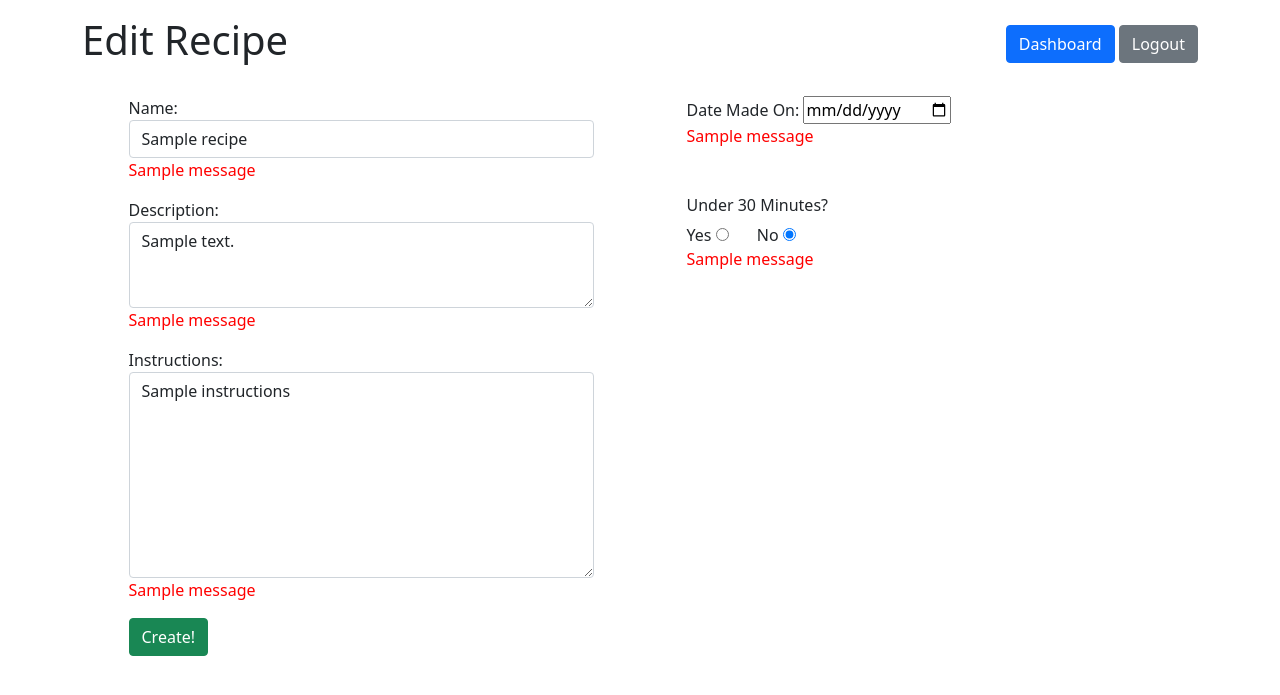
After one commit to jrduncan1/python, a Flask app: template flask_mysql/belt_review/recipes/flask_app/templates/edit_recipe.html in a window 1280 px wide. The commit adds this page. Shown: the top 695 px of the page. Run offline with Flask 2, Linux system fonts and the light colour scheme; the template is opened without the code that fills it: most values are stand-ins (such as "Sample title", 1, 10 or a date in 2020); one stand-in notice (Sample message) is shown.

Commit message:
finished recipes - edit and delete complete

```diff
--- a/flask_mysql/belt_review/recipes/flask_app/controllers/controller_user.py
+++ b/flask_mysql/belt_review/recipes/flask_app/controllers/controller_user.py
@@ -6,6 +6,7 @@ from flask_bcrypt import Bcrypt
 bcrypt = Bcrypt(app)
 
 ## Display route______________________________________________________
+# Login/registration page--if user is logged in(and didn't log out), directs them straight to the dashboard
 @app.route('/')
 def index():
     if 'uuid' in session:
@@ -13,6 +14,7 @@ def index():
     return render_template('index.html')
 
 ## Action route_______________________________________________________
+# Processes the registration of a new user
 @app.route('/register', methods = ["POST"])
 def register():
     if not model_user.User.registration_validate(request.form):
@@ -28,11 +30,13 @@ def register():
 
     return redirect('/dashboard')
 
+# Logs user out
 @app.route('/logout')
 def logout():
     session.clear()
     return redirect('/')
 
+# Logs user in
 @app.route('/login', methods = ["POST"])
 def login():
     if not model_user.User.login_validate(request.form):
--- a/flask_mysql/belt_review/recipes/flask_app/models/model_user.py
+++ b/flask_mysql/belt_review/recipes/flask_app/models/model_user.py
@@ -49,6 +49,7 @@ class User:
             return False
 
     # UPDATE____________________________________________________________
+
     # DELETE____________________________________________________________
 
     # VALIDATIONS______________________________
--- a/flask_mysql/belt_review/recipes/flask_app/templates/dashboard.html
+++ b/flask_mysql/belt_review/recipes/flask_app/templates/dashboard.html
@@ -41,6 +41,10 @@
                             {% endif %}
                             <td>
                                 <a href="/show_recipe/{{ recipe.id }}"><button class="btn btn-primary">View</button></a>
+                                {% if recipe.user_id == session['uuid'] %}
+                                    <a href="/edit_recipe/{{ recipe.id }}"><button class="btn btn-secondary">Edit</button></a>
+                                    <a href="/delete_recipe/{{ recipe.id }}"><button class="btn btn-danger">Delete</button></a>
+                                {% endif %}
                             </td>
                         </tr>
                         {% endfor %}
--- /dev/null
+++ b/flask_mysql/belt_review/recipes/flask_app/templates/edit_recipe.html
@@ -0,0 +1,97 @@
+<!DOCTYPE html>
+<html lang="en">
+
+<head>
+    <meta charset="UTF-8">
+    <meta http-equiv="X-UA-Compatible" content="IE=edge">
+    <meta name="viewport" content="width=device-width, initial-scale=1.0">
+    <!-- bootstrap css -->
+    <link href="https://cdn.jsdelivr.net/npm/bootstrap@5.1.3/dist/css/bootstrap.min.css" rel="stylesheet"
+        integrity="sha384-1BmE4kWBq78iYhFldvKuhfTAU6auU8tT94WrHftjDbrCEXSU1oBoqyl2QvZ6jIW3" crossorigin="anonymous">
+    <title>Create Recipe</title>
+</head>
+
+<body>
+    <div class="container mt-3">
+        <div class="d-flex justify-content-between align-items-center">
+            <h1>Edit Recipe</h1>
+            <div>
+                <a href="/dashboard"><button class="btn btn-primary">Dashboard</button></a>
+                <a href="/logout"><button class="btn btn-secondary">Logout</button></a>
+            </div>
+        </div>
+        <form action="/update_recipe/{{ recipe.id }}" method="POST">
+            <div class="d-flex justify-content-around">
+                <div class="col-sm-5 mt-4">
+                    <div class="mb-2">
+                        <label for="name">Name:</label>
+                        <input type="text" class="form-control" name="name" value="{{ recipe.name }}">
+                        {% for message in get_flashed_messages(category_filter='create_name') %}
+                            <div>
+                                <p class="{{ category }}" style="color: red;">{{ message }}</p>
+                            </div>
+                        {% endfor %}
+                    </div>
+                    <div class="mb-2">
+                        <label for="name">Description:</label>
+                        <textarea class="form-control" name="description" rows="3">{{ recipe.description }}</textarea>
+                        {% for message in get_flashed_messages(category_filter='create_description') %}
+                            <div>
+                                <p class="{{ category }}" style="color: red;">{{ message }}</p>
+                            </div>
+                        {% endfor %}
+                    </div>
+                    <div class="mb-2">
+                        <label for="name">Instructions:</label>
+                        <textarea class="form-control" name="instructions" rows="8">{{ recipe.instructions }}</textarea>
+                        {% for message in get_flashed_messages(category_filter='create_instructions') %}
+                            <div>
+                                <p class="{{ category }}" style="color: red;">{{ message }}</p>
+                            </div>
+                        {% endfor %}
+                    </div>
+                    <div class="mt-3">
+                        <button class="btn btn-success">Create!</button>
+                    </div>
+                </div>
+                <div class="col-sm-5 mt-4">
+                    <div class="mb-5">
+                        <label for="date_made_on">Date Made On:</label>
+                        <input type="date" name="date_made_on" value="{{ recipe.date_made_on }}">
+                        {% for message in get_flashed_messages(category_filter='create_date_made_on') %}
+                            <div>
+                                <p class="{{ category }}" style="color: red;">{{ message }}</p>
+                            </div>
+                        {% endfor %}
+                    </div>
+                    <div class="mt-2">
+                        <h6>Under 30 Minutes?</h6>
+                        {% if recipe.under_30 == "yes" %}
+                            <label>Yes</label>
+                            <input type="radio" name="under_30_min" value="1" checked>
+                            <label class="ms-4">No</label>
+                            <input type="radio" name="under_30_min" value="0">
+                        {% else %}
+                            <label>Yes</label>
+                            <input type="radio" name="under_30_min" value="1">
+                            <label class="ms-4">No</label>
+                            <input type="radio" name="under_30_min" value="0" checked>
+                        {% endif %}
+                            {% for message in get_flashed_messages(category_filter='create_under_30_min') %}
+                            <div>
+                                <p class="{{ category }}" style="color: red;">{{ message }}</p>
+                            </div>
+                        {% endfor %}
+                    </div>
+                </div>
+            </div>
+        </form>
+    </div>
+
+    <!-- bootstrap js -->
+    <script src="https://cdn.jsdelivr.net/npm/bootstrap@5.1.3/dist/js/bootstrap.bundle.min.js"
+        integrity="sha384-ka7Sk0Gln4gmtz2MlQnikT1wXgYsOg+OMhuP+IlRH9sENBO0LRn5q+8nbTov4+1p"
+        crossorigin="anonymous"></script>
+</body>
+
+</html>
```
Also changed, not shown: flask_mysql/belt_review/recipes/flask_app/controllers/controller_recipe.py (+33 -0 lines), flask_mysql/belt_review/recipes/flask_app/models/model_recipe.py (+10 -2 lines), 3 other files.
